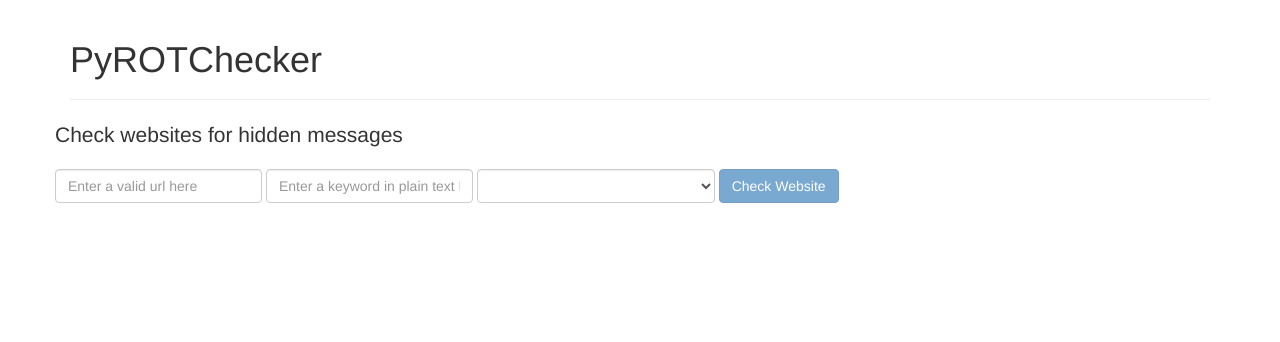
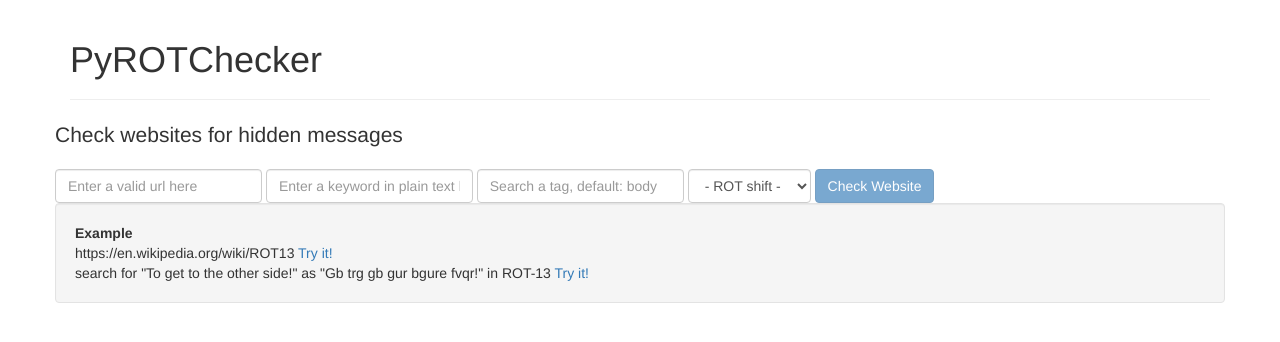
Before and after one commit to hanneshapke/pyrotchecker, a Flask app: page / in a window 1280 px wide. Shown: the top 342 px of the page. Run offline with Flask 2, Linux system fonts and the light colour scheme; some libraries are stand-ins or nearby versions.

Commit message:
Updated form, added tag input field

```diff
--- a/app/templates/index.html
+++ b/app/templates/index.html
@@ -23,20 +23,28 @@
       <div ng-controller="ROTCheckerController as rotChecker">
         <div class="row">
           <p class="lead">Check websites for hidden messages</p>
-          <form class="form-inline" ng-submit="rotChecker.checkWebsite()">
+          <form name="rotCheckerForm" class="form-inline" ng-submit="rotChecker.checkWebsite()">
             <div class="form-group">
-              <input type="text" class="form-control" id="url" ng-model="rotChecker.urlText" placeholder="Enter a valid url here">
-              <input type="text" class="form-control" id="keyword" ng-model="rotChecker.keywordText" placeholder="Enter a keyword in plain text here">
-              <select class="form-control" id="shift" ng-model="rotChecker.rotShiftInt">
-                <option selected>- Choose your ROT shift here -</option>
-                <option>5</option>
-                <option>13</option>
-                <option>27</option>
-                <option>28</option>
+              <input type="text" class="form-control" id="url" ng-model="rotChecker.urlText" placeholder="Enter a valid url here" required>
+              <input type="text" class="form-control" id="keyword" ng-model="rotChecker.keywordText" placeholder="Enter a keyword in plain text here" required>
+              <input type="text" class="form-control" id="tag" ng-model="rotChecker.tagText" placeholder="Search a tag, default: body">
+              <select class="form-control" id="shift" ng-model="rotChecker.rotShiftInt" required>
+                <option value="" selected>- ROT shift -</option>
+                <option value="3">3</option>
+                <option value="5">5</option>
+                <option value="13">13</option>
+                <option value="21">21</option>
               </select>
-              <button type="submit" class="btn btn-primary" ng-disabled="!(rotChecker.urlText || rotchecker.keywordText)">Check Website</button>
+              <button type="submit" class="btn btn-primary" ng-disabled="rotCheckerForm.$invalid">Check Website</button>
             </div>
           </form>
+        </div>
+        <div class="row well">
+          <strong>Example</strong></br>
+          https://en.wikipedia.org/wiki/ROT13
+          <a href="" ng-click="rotChecker.urlText='https://en.wikipedia.org/wiki/ROT13'"> Try it! </a></br>
+          search for "To get to the other side!" as "Gb trg gb gur bgure fvqr!" in ROT-13
+          <a href="" ng-click="rotChecker.keywordText='To get to the other side!'"> Try it! </a>
         </div>
         <div class="row">
           <div ng-show="rotChecker.status" ng-class="rotChecker.status" role="alert">{{ rotChecker.status_msg }} </div>
```
